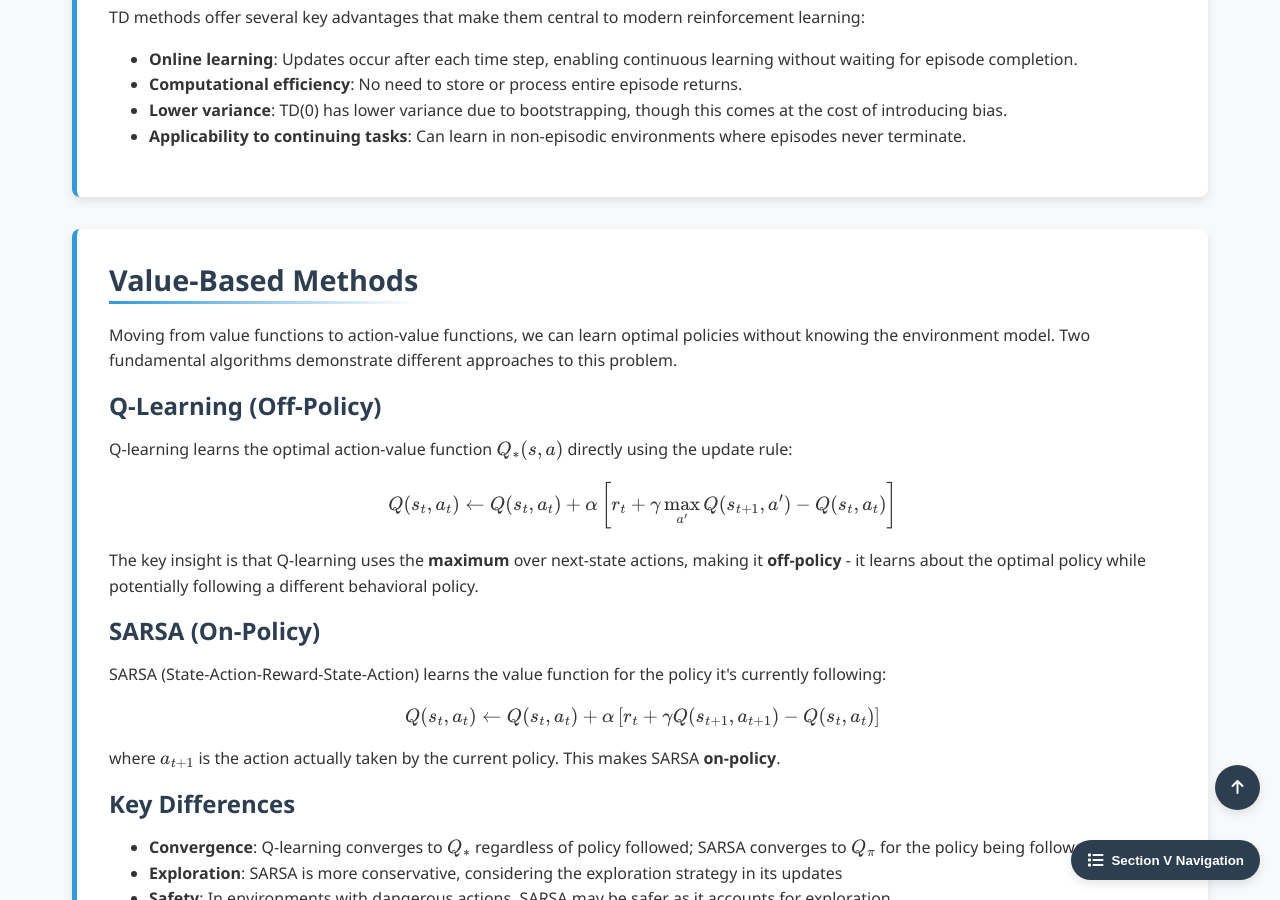
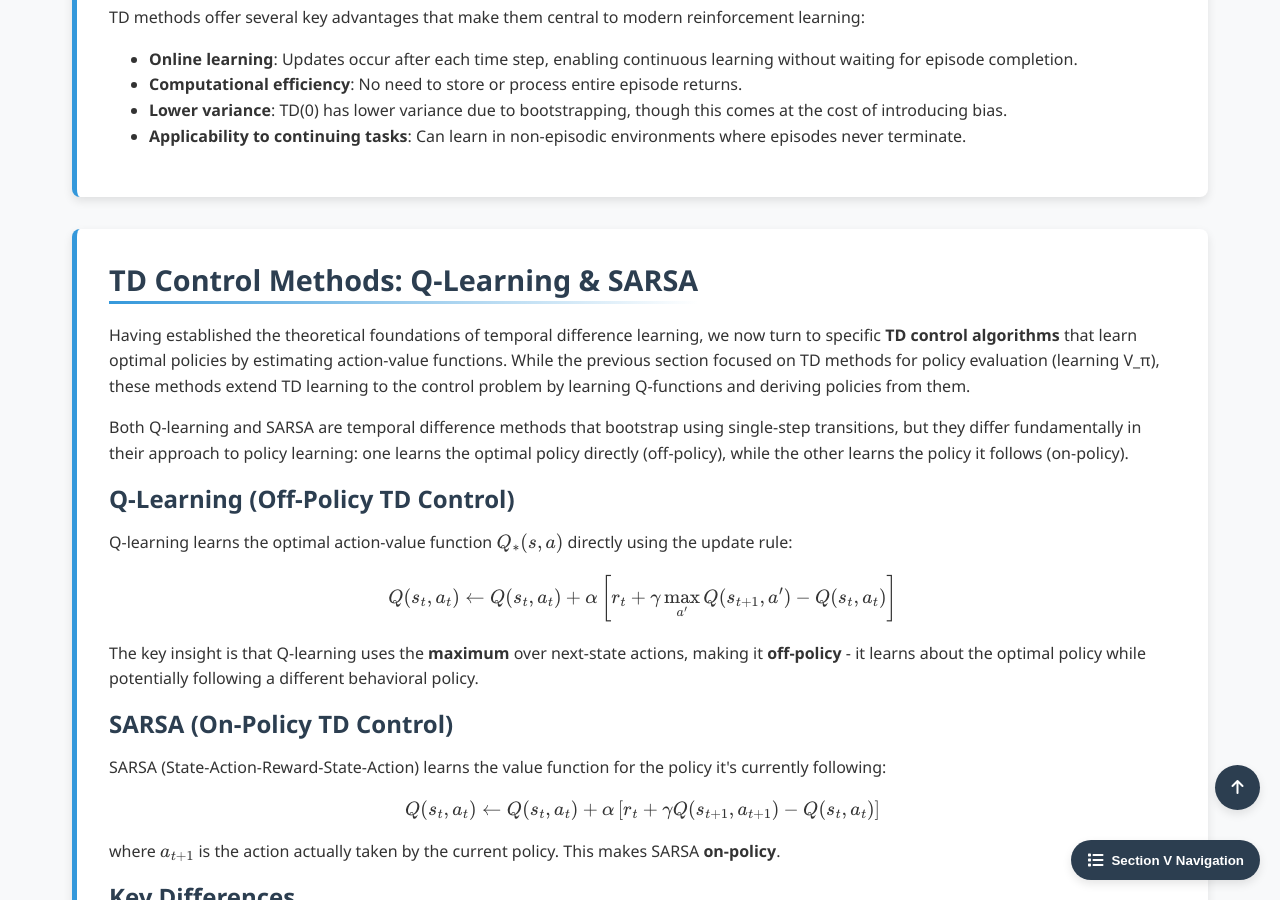
Before and after one commit to Yusukey01/yusukey01.github.io, a Jekyll site: the page built from Mathematics/Machine_learning/intro_RL.html, in a window 1280 px wide and 900 px high, scrolled down 13161 px. Built offline with Jekyll 4.4.1, drawn with Linux system fonts in a browser that asks for light colours; some of the changed text lies outside the part shown.

Commit message:
update RL section

```diff
--- a/Mathematics/Machine_learning/intro_RL.html
+++ b/Mathematics/Machine_learning/intro_RL.html
@@ -134,7 +134,7 @@ uses_python: false
             <a href="#DP">Dynamic Programming Algorithms for RL</a>
             <a href="#MC">Monte Carlo Control</a>
             <a href="#td-learning">Temporal Difference Learning</a>
-            <a href="#value-based">Value-Based Methods</a>
+            <a href="#TD_Con">TD Control Methods: Q-Learning & SARSA</a>
             <a href="#policy-based">Policy-Based Methods</a>
             <a href="#actor-critic">Actor-Critic Methods</a>
 
@@ -810,15 +810,24 @@ uses_python: false
 
             </section>
 
-            <section id="value-based" class="section-content">
-                <h2>Value-Based Methods</h2>
+            <section id="TD_Con" class="section-content">
+                <h2>TD Control Methods: Q-Learning & SARSA</h2>
+
+                 <p>
+                    Having established the theoretical foundations of temporal difference learning, we now turn to specific
+                    <strong>TD control algorithms</strong> that learn optimal policies by estimating action-value functions.
+                    While the previous section focused on TD methods for policy evaluation (learning V_π), these methods
+                    extend TD learning to the control problem by learning Q-functions and deriving policies from them.
+                </p>
 
                 <p>
-                    Moving from value functions to action-value functions, we can learn optimal policies without knowing
-                    the environment model. Two fundamental algorithms demonstrate different approaches to this problem.
+                    Both Q-learning and SARSA are temporal difference methods that bootstrap using single-step transitions,
+                    but they differ fundamentally in their approach to policy learning: one learns the optimal policy
+                    directly (off-policy), while the other learns the policy it follows (on-policy).
                 </p>
 
-                <h3>Q-Learning (Off-Policy)</h3>
+
+                <h3>Q-Learning (Off-Policy TD Control)</h3>
                 <p>
                     Q-learning learns the optimal action-value function \(Q_*(s,a)\) directly using the update rule:
                     \[
@@ -828,7 +837,7 @@ uses_python: false
                     <strong>off-policy</strong> - it learns about the optimal policy while potentially following a different behavioral policy.
                 </p>
 
-                <h3>SARSA (On-Policy)</h3>
+                <h3>SARSA (On-Policy TD Control)</h3>
                 <p>
                     SARSA (State-Action-Reward-State-Action) learns the value function for the policy it's currently following:
                     \[
```
